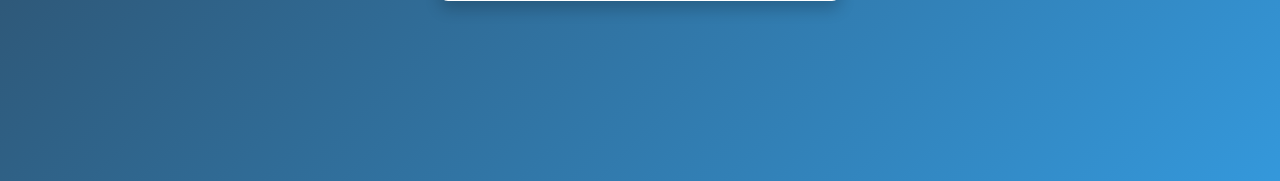
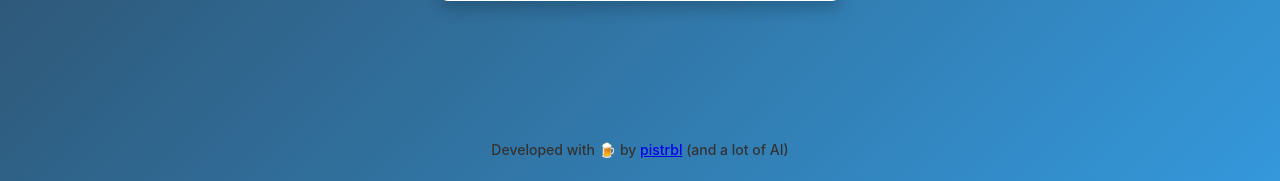
Before and after one commit to pstraebler/beertracker, a Flask app: page /login in a window 1280 px wide. Shown: the part 619-800 px from the top of the page. Run offline with Flask 3, Linux system fonts and the light colour scheme; parts of the project's set-up code (start-up, migrations or seed data) failed here and were passed over; some libraries are stand-ins or nearby versions.

Commit message:
add login footer

```diff
--- a/static/css/style.css
+++ b/static/css/style.css
@@ -565,6 +565,19 @@ body {
     border-radius: 4px;
 }
 
+.bottom-message {
+    position: fixed;
+    bottom: 20px;
+    left: 50%;
+    transform: translateX(-50%);
+    color: #333;
+    font-size: 14px;
+    font-weight: 500;
+    text-align: center;
+    z-index: 1000;
+    margin: 0;
+    white-space: nowrap;
+}
 
 /* RESPONSIVE */
 @media (max-width: 768px) {
--- a/templates/login.html
+++ b/templates/login.html
@@ -31,5 +31,8 @@
             </form>
         </div>
     </div>
+     <div class="bottom-message">
+        <p>Developed with 🍺 by <a href="https://github.com/pstraebler">pistrbl</a> (and a lot of AI)</p>
+     </div>
 </body>
 </html>
```
